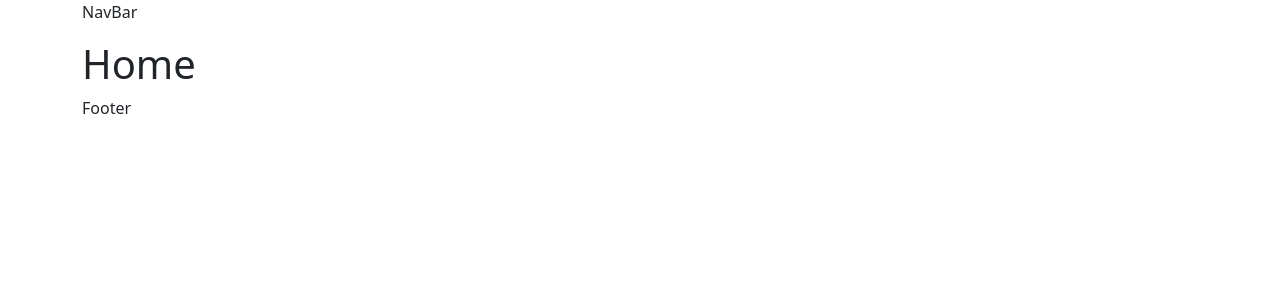
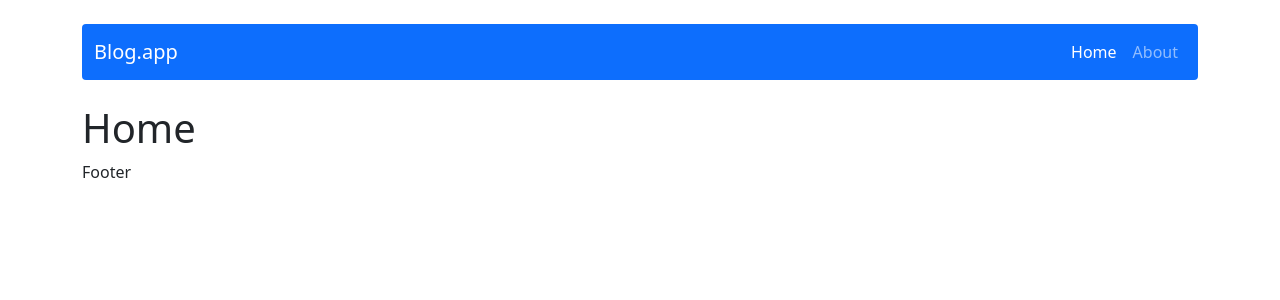
Before and after one commit to kondzio3002/blog-app, a React (Create React App) app: page / in a window 1280 px wide. Shown: the top 300 px of the page. Built offline with nearby package versions, Linux system fonts and the light colour scheme.

Commit message:
Add NavBar

```diff
--- a/src/components/views/NavBar/NavBar.js
+++ b/src/components/views/NavBar/NavBar.js
@@ -1,8 +1,17 @@
+import { NavLink } from 'react-router-dom';
+import { Container, Nav, Navbar } from 'react-bootstrap';
+
 const NavBar = () => {
   return (
-    <>
-    <p>NavBar</p>
-    </>
+    <Navbar bg="primary" variant="dark" expand="lg" className="mt-4 mb-4 rounded">
+      <Container>
+      <Navbar.Brand>Blog.app</Navbar.Brand>
+      <Nav>
+        <Nav.Link as={NavLink} to="/">Home</Nav.Link>
+        <Nav.Link as={NavLink} to="/about">About</Nav.Link>
+      </Nav>
+      </Container>
+    </Navbar>
   );
 };
 
```
